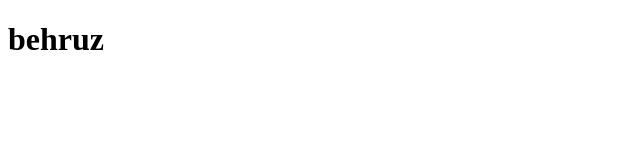
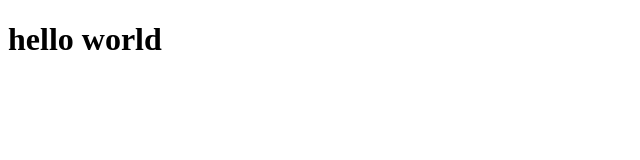
Before and after one commit to Behruzaxi/-Introduction-to-Variables, a plain HTML site: page index.html in a window 1280 px wide. Shown: the whole page, without its empty margins (0-640 px from the left). Drawn offline with Linux system fonts and the light colour scheme.

Commit message:
behruzbek

```diff
--- a/index.html
+++ b/index.html
@@ -7,6 +7,6 @@
     <title>Document</title>
 </head>
 <body>
-    <h1>behruz</h1>
+    <h1>hello world</h1>
 </body>
 </html>
```
